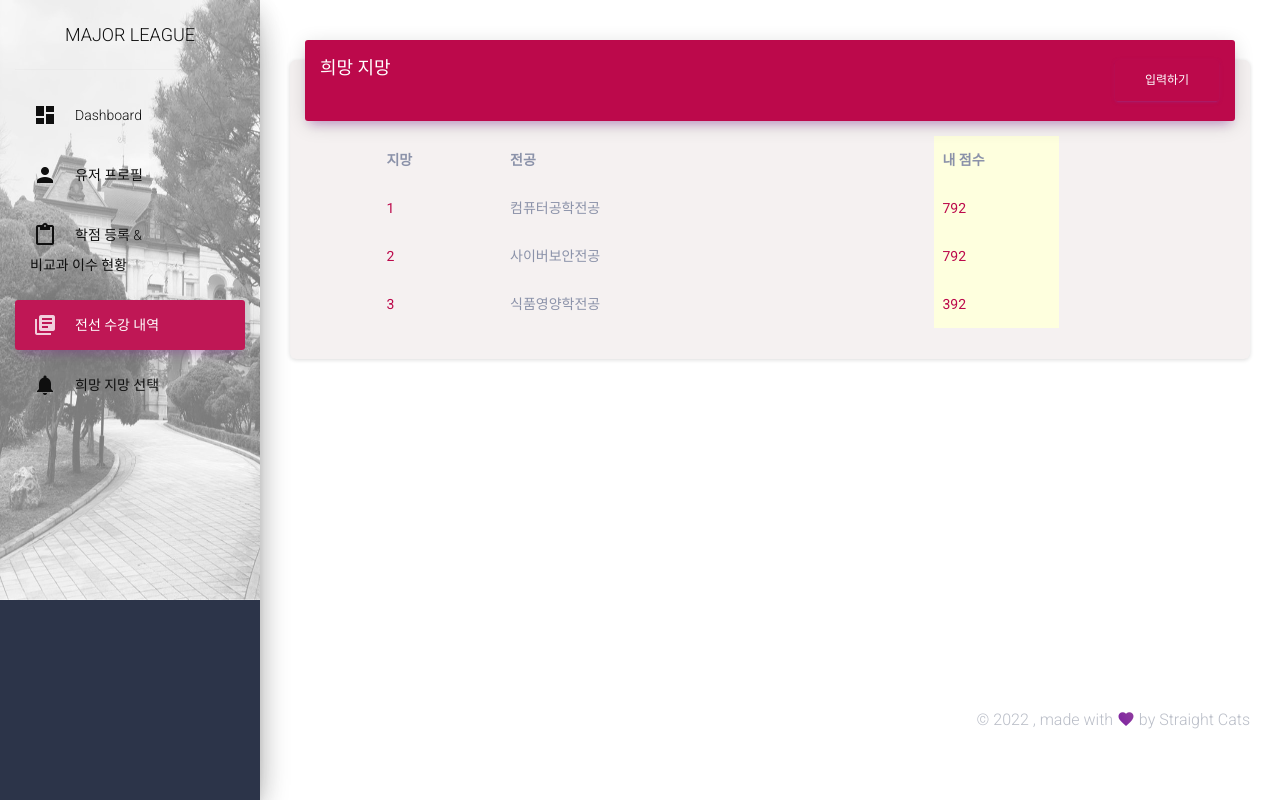
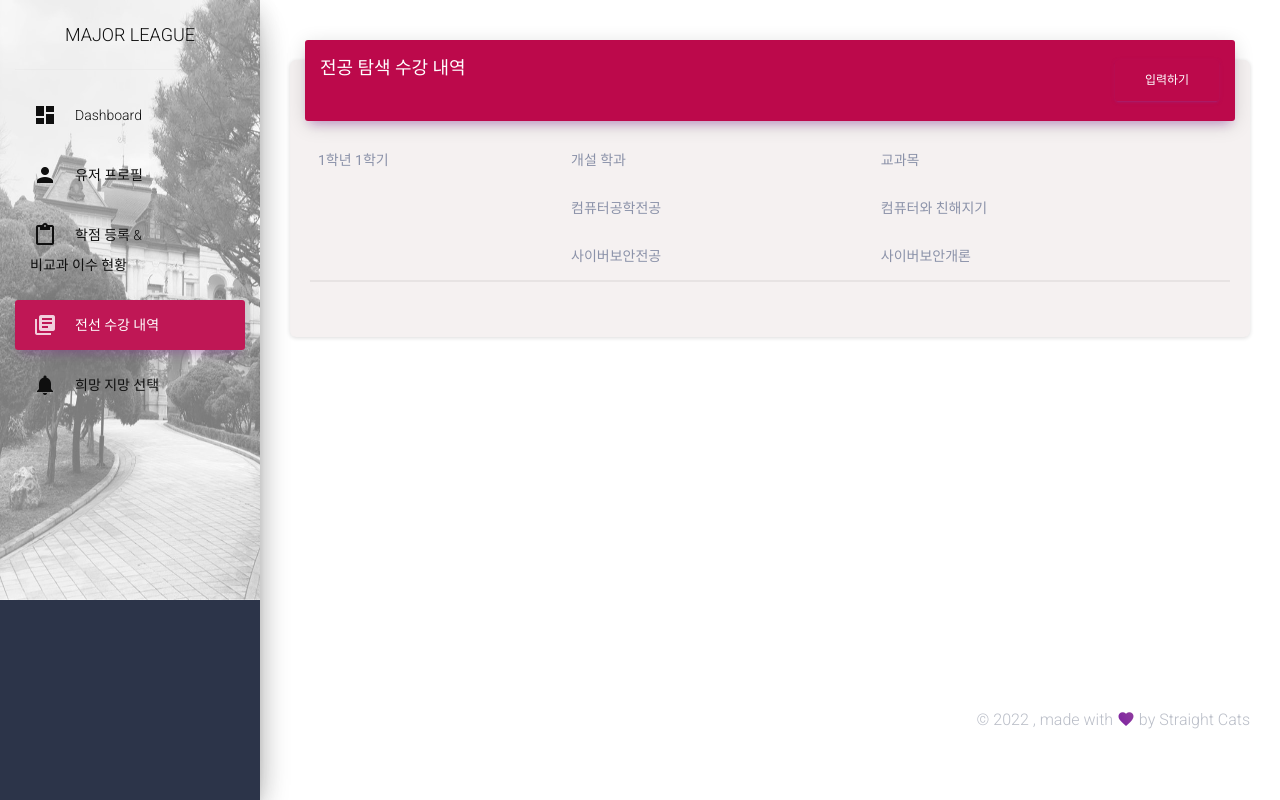
Before and after one commit to StraightCat22/MajorLeague, a Django app: page /major/register/ in a window 1280 px wide. Run offline with Django 4.2, Linux system fonts and the light colour scheme; some libraries are stand-ins or nearby versions.

Commit message:
전탐 수강 내역

```diff
--- a/SWproject/major/templates/major/register.html
+++ b/SWproject/major/templates/major/register.html
@@ -5,8 +5,8 @@
 <div class="container-fluid">
           <div class="card">
             <div class="card-header card-header-primary">
-              <div style="float:left;">
-                    <h4 class="card-title " >희망 지망</h4>
+                  <div style="float:left;">
+                    <h4 class="card-title " >전공 탐색 수강 내역</h4>
                   </div>
                   <div style="float:right;">
                     <button class="btn btn-primary pull-right"  type="button">입력하기</button>
@@ -16,108 +16,47 @@
               <div class="table-responsive">
                     <table class="table">
                       <thead class=" text-primary">
-                        <td></td>
-                        <td></td>
-                        <td style="font-weight:bold">
-                          <b>지망</b>
+                        <td>
+                          <b>1학년 1학기</b>
                         </td>
-                        <td></td>
-                        <td style="font-weight:bold">
-                          전공
+                        <td>
+                          개설 학과
                         </td>
-                        <td></td>
-                        <td></td>
-                        <td></td>
-                        <td></td>
-                        <td></td>
-                        <td></td>
-                        <td bgcolor="#feffde" style="font-weight:bold">
-                          내 점수
+                        <td>
+                          교과목
                         </td>
-                        <td></td>
-                        <td></td>
-                        <td></td>
-                        <td></td>
-                        <td></td>
                       </thead>
                       <thead class="text-primary">
-                        <td></td>
-                        <td></td>
-                        <td class="text-primary">
-                          <b>1</b>
+                        <td>
+
                         </td>
-                        <td></td>
                         <td>
                           컴퓨터공학전공
                         </td>
-                        <td></td>
-                        <td></td>
-                        <td></td>
-                        <td></td>
-                        <td></td>
-                        <td></td>
-                        <td class="text-primary"  bgcolor="#feffde">
-                          <b>792</b>
+                        <td>
+                          컴퓨터와 친해지기
                         </td>
-                        <td></td>
-                        <td></td>
-                        <td></td>
-                        <td></td>
-                        <td></td>
                       </thead>
-                      <thead class="text-primary">
-                        <td></td>
-                        <td></td>
-                        <td class="text-primary">
-                          <b>2</b>
+                      <tbody class="text-primary">
+                        <td>
+
                         </td>
-                        <td></td>
                         <td>
                           사이버보안전공
                         </td>
-                        <td></td>
-                        <td></td>
-                        <td></td>
-                        <td></td>
-                        <td></td>
-                        <td></td>
-                        <td class="text-primary" bgcolor="#feffde">
-                          <b>792</b>
+                        <td>
+                          사이버보안개론
                         </td>
-                        <td></td>
-                        <td></td>
-                        <td></td>
-                        <td></td>
-                        <td></td>
-                      </thead>
-                      <thead class="text-primary">
-                        <td></td>
-                        <td></td>
-                        <td class="text-primary">
-                          <b>3</b>
+                      </tbody>
+                      <tbody class="text-primary">
+                        <td>
+
                         </td>
-                        <td></td>
-                        <td>
-                          식품영양학전공
-                        </td>
-                        <td></td>
-                        <td></td>
-                        <td></td>
-                        <td></td>
-                        <td></td>
-                        <td></td>
-                        <td class="text-primary" bgcolor="#feffde">
-                          <b>392</b>
-                        </td>
-                        <td></td>
-                        <td></td>
-                        <td></td>
-                        <td></td>
-                        <td></td>
+                      </tbody>
                     </table>
                   </div>
 
             </div>
+          </div>
         </div>
-</div>
 {% endblock %}
```
